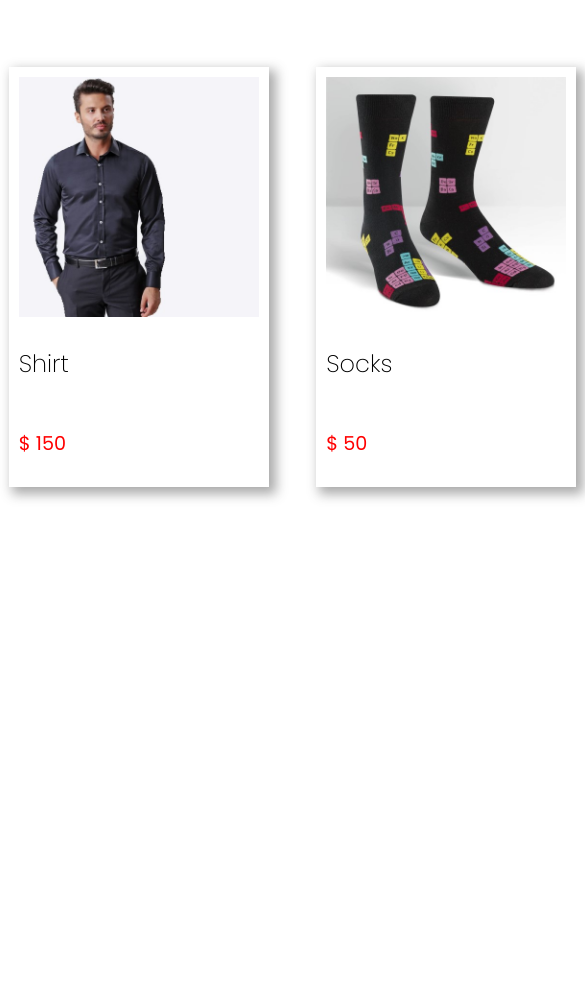
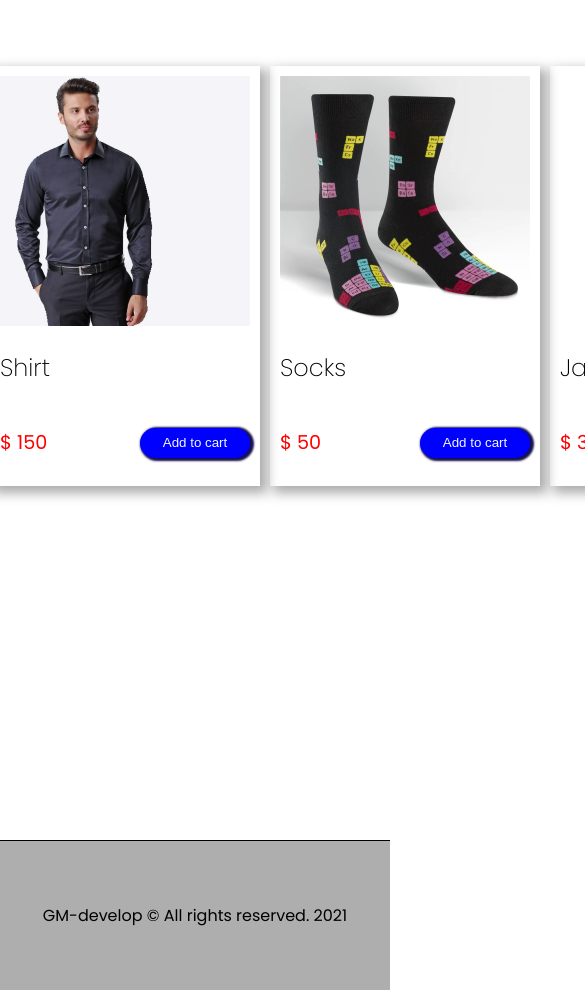
Before and after one commit to mikgir/jsPro-lessons, a plain HTML site: page src/index.html in a window 390 px wide. Shown: the part 104-1094 px from the top of the page, 585 px wide, since content can reach past the window. Before the commit the page ends 945 px from the top, so only its background shows below. Drawn offline with Linux system fonts and the light colour scheme.

Commit message:
jsPro_lesson_2

```diff
--- a/src/index.html
+++ b/src/index.html
@@ -17,8 +17,21 @@
 </header>
 <main>
     <div class="goods-list wrapper"></div>
+    <div class="cart modal">
+        <div class="cart__goods"></div>
+    </div>
 </main>
+<footer class="footer">
+    <div class=" footer__content wrapper">
+        <p class="content__text">GM-develop &copy; All rights reserved. 2021</p>
+    </div>
+</footer>
 
+<script src="js/goods.js"></script>
+<script src="js/GoodItem.js"></script>
+<script src="js/CartItem.js"></script>
+<script src="js/GoodsList.js"></script>
+<script src="js/CartList.js"></script>
 <script src="js/app.js"></script>
 </body>
 </html>
--- /dev/null
+++ b/src/js/CartItem.js
@@ -0,0 +1,25 @@
+class CartItem extends GoodItem {
+  constructor (...args) {
+    super(...args);
+    this.count = 0;
+  }
+  render () {
+    return `<div class="goods-item">
+                <img src="${this.img}" alt="${this.title} photo">
+                <h3>${this.title}</h3>
+                <p><span>$ </span>${this.price}</p>
+                <input type="number" min="1" max="10" value="1">
+                <button class="goods-item__btn">Remove from cart</button>
+            </div>`
+  }
+  addQuantity () {
+
+  }
+
+  removeQuantity () {
+
+  }
+}
+
+const cartItem = new CartItem();
+cartItem.render();
--- /dev/null
+++ b/src/js/CartList.js
@@ -0,0 +1,21 @@
+class CartList extends GoogsList {
+  constructor (...args) {
+    super(...args)
+  }
+
+  addGood () {
+
+  }
+
+  removeGood () {
+
+  }
+
+  render () {
+    // очищаем корзину
+    let cartHtml = '';
+
+  }
+}
+
+const cartList = new CartList();
--- /dev/null
+++ b/src/js/GoodItem.js
@@ -0,0 +1,20 @@
+class GoodItem {
+  constructor (img, title, price) {
+    this.img = img;
+    this.title = title;
+    this.price = price;
+  }
+  render () {
+    return `<div class="goods-item">
+                <img src="${this.img}" alt="${this.title} photo">
+                <h3>${this.title}</h3>
+                <div class="goods-item__acts">
+                    <p><span>$ </span>${this.price}</p>
+                    <button class="goods-item__btn">Add to cart</button>
+                </div>
+            </div>`
+  }
+}
+
+const goodItem = new GoodItem();
+goodItem.render();
--- /dev/null
+++ b/src/js/GoodsList.js
@@ -0,0 +1,27 @@
+class GoodsList {
+  constructor () {
+    this.goods = []
+  }
+  fetchGoods () {
+    this.goods = GOODS;
+  }
+  render () {
+   let listHtml = '' ;
+   this.goods.forEach(good => {
+     const goodItem = new GoodItem(good.img, good.title, good.price);
+     listHtml += goodItem.render();
+   });
+   document.querySelector('.goods-list').innerHTML = listHtml;
+  }
+  getTotalCost () {
+    let totalCoast = 0;
+    this.goods.forEach(good => totalCoast += good.price);
+    console.log(totalCoast);
+  }
+}
+
+
+const list = new GoodsList();
+list.fetchGoods();
+list.render();
+list.getTotalCost();
--- a/src/js/app.js
+++ b/src/js/app.js
@@ -1,38 +1,38 @@
-
-const goods = [
-  { title: 'Shirt',
-    price: 150,
-    img: `<img src="img/shirt.jpg" alt="shirt photo">`
-  },
-  { title: 'Socks',
-    price: 50,
-    img: `<img src="img/socks.jpg" alt="socks photo">`
-  },
-  { title: 'Jacket',
-    price: 350,
-    img: `<img src="img/jacket.jpg" alt="jacket photo">`
-  },
-  { title: 'Shoes',
-    price: 250,
-    img: `<img src="img/shoes.jpg" alt="shoes photo">`
-  }
-];
 //
-// const renderGoodsItem = (img = 'photo', title = 'title', price = '$ 0') => {
-//   return `<div class="goods-item">${img}<h3>${title}</h3><p><span>$ </span>${price}</p></div>`;
-// };
+// const goods = [
+//   { title: 'Shirt',
+//     price: 150,
+//     img: `<img src="img/shirt.jpg" alt="shirt photo">`
+//   },
+//   { title: 'Socks',
+//     price: 50,
+//     img: `<img src="img/socks.jpg" alt="socks photo">`
+//   },
+//   { title: 'Jacket',
+//     price: 350,
+//     img: `<img src="img/jacket.jpg" alt="jacket photo">`
+//   },
+//   { title: 'Shoes',
+//     price: 250,
+//     img: `<img src="img/shoes.jpg" alt="shoes photo">`
+//   }
+// ];
+// //
+// // const renderGoodsItem = (img = 'photo', title = 'title', price = '$ 0') => {
+// //   return `<div class="goods-item">${img}<h3>${title}</h3><p><span>$ </span>${price}</p></div>`;
+// // };
+// //
+// // const renderGoodsList = (list) => {
+// //   let goodsList = list.map(item => renderGoodsItem(item.img, item.title, item.price)).join('');
+// //   document.querySelector('.goods-list').innerHTML = goodsList;
+// // }
+// //
+// // renderGoodsList(goods);
 //
-// const renderGoodsList = (list) => {
-//   let goodsList = list.map(item => renderGoodsItem(item.img, item.title, item.price)).join('');
-//   document.querySelector('.goods-list').innerHTML = goodsList;
-// }
+// let [{title, price, img}] = goods;
 //
-// renderGoodsList(goods);
-
-let [{title, price, img}] = goods;
-
-goods.forEach(good => {
-  document.querySelector('.goods-list').insertAdjacentHTML('beforeend', `
-    <div class="goods-item">${good.img}<h3>${good.title}</h3><p><span>$ </span>${good.price}</p></div>
-  `)
-});
+// goods.forEach(good => {
+//   document.querySelector('.goods-list').insertAdjacentHTML('beforeend', `
+//     <div class="goods-item">${good.img}<h3>${good.title}</h3><p><span>$ </span>${good.price}</p></div>
+//   `)
+// });
--- /dev/null
+++ b/src/js/goods.js
@@ -0,0 +1,22 @@
+const GOODS = [
+  {
+    title: 'Shirt',
+    price: 150,
+    img: "img/shirt.jpg"
+  },
+  {
+    title: 'Socks',
+    price: 50,
+    img: "img/socks.jpg"
+  },
+  {
+    title: 'Jacket',
+    price: 350,
+    img: "img/jacket.jpg"
+  },
+  {
+    title: 'Shoes',
+    price: 250,
+    img: "img/shoes.jpg"
+  }
+];
--- a/src/styles/style.css
+++ b/src/styles/style.css
@@ -1,9 +1,16 @@
 @import url('https://fonts.googleapis.com/css2?family=Poppins:wght@200;400;600;700&display=swap');
 
+html {
+    box-sizing: border-box;
+}
+*,
+*::before,
+*::after {
+    box-sizing: inherit;
+}
 body {
     margin: 0;
     padding: 0;
-    box-sizing: border-box;
     font-family: 'Poppins', sans-serif;
 }
 
@@ -14,7 +21,7 @@ body {
     background-color: #aeaeae;
 }
 .wrapper {
-    width: 1200px;
+    max-width: 1200px;
     margin: 0 auto;
 }
 .header__menu {
@@ -52,8 +59,8 @@ body {
     flex-direction: column;
     justify-content: space-between;
     align-items: flex-start;
-    width: calc(1200px / 4 - 60px);
-    height: 400px;
+    width: calc(1200px / 4 - 30px);
+    height: 420px;
     padding: 10px;
     cursor: pointer;
     box-shadow: 5px 5px 11px 2px rgba(156,156,156,0.86);
@@ -66,7 +73,38 @@ body {
     font-size: 1.5rem;
     font-weight: 100;
 }
+.goods-item__acts {
+    width: 100%;
+    display: flex;
+    justify-content: space-between;
+    align-items: center;
+}
 .goods-item p {
     font-size: 1.2rem;
     color: red;
 }
+.goods-item__btn {
+    border: none;
+    outline: none;
+    cursor: pointer;
+    width: 110px;
+    height: 30px;
+    /*padding: 12px;*/
+    background-color: blue;
+    border-radius: 50px;
+    color: aliceblue;
+    box-shadow: 2px 1px 2px 2px rgba(9,4,72,0.95);
+}
+.footer {
+    width: 100%;
+    height: 150px;
+    border-top: 1px solid #000;
+    background-color: #aeaeae;
+}
+.footer__content {
+    width: 100%;
+    height: 100%;
+    display: flex;
+    justify-content: center;
+    align-items: center;
+}
```
Also changed, not shown: src/js/Burger.js (added, +21 -0 lines).
